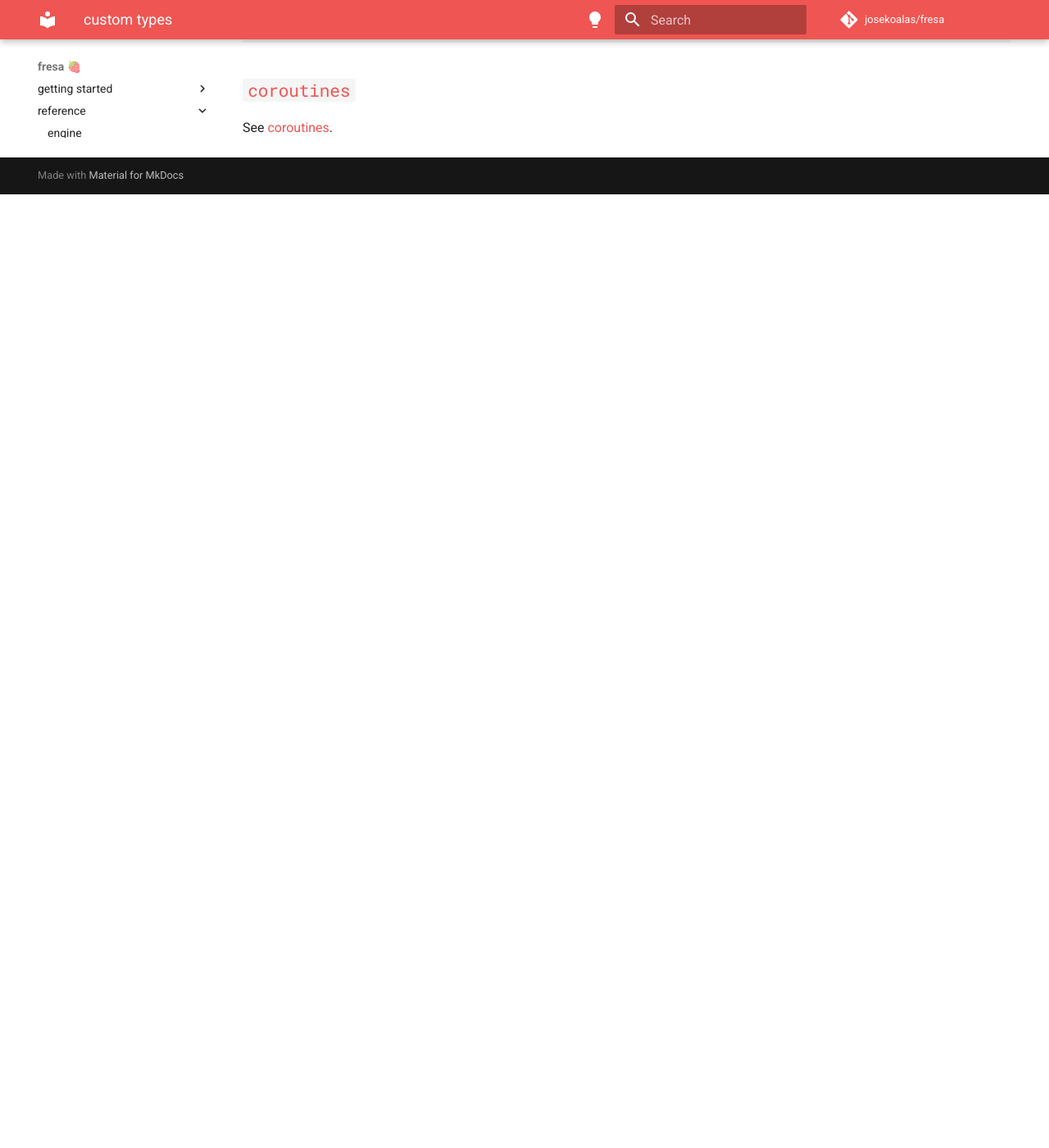
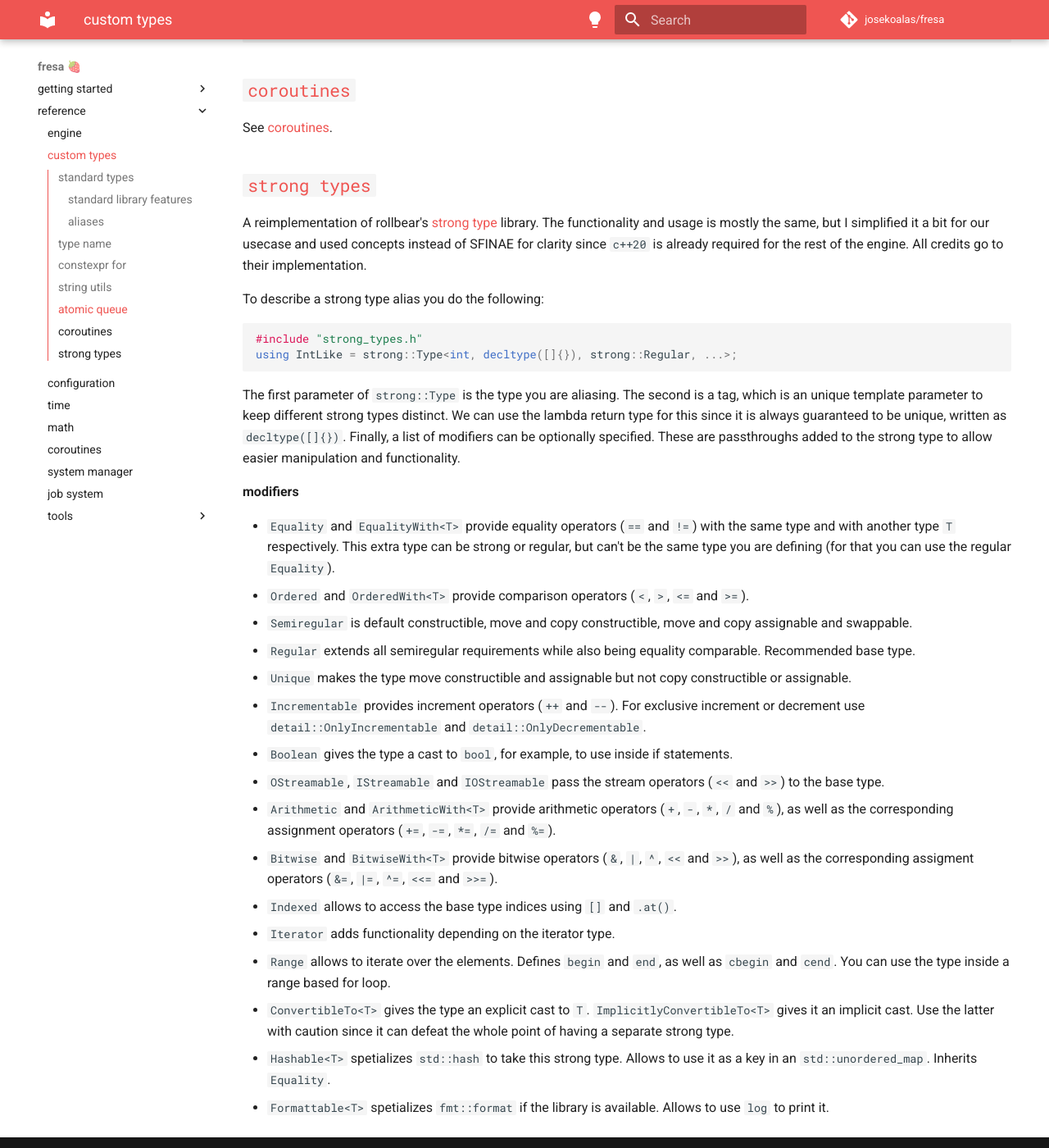
Before and after one commit to eerii/fresa, an MkDocs documentation site: the page built from docs/reference/types.md, in a window 1280 px wide and 1400 px high, scrolled down 5189 px. Shown: the whole window at 82% size. Built offline with MkDocs 1.6.1 and Material for MkDocs 9.7.7, drawn with Linux system fonts in a browser that asks for light colours; comment, search, counter and statistics services are not loaded; the version menu is left out; before the commit the page ends 5426 px from its top, so only the background shows below that; some of the changed text lies outside the part shown.

Commit message:
[0.4.4] Strong Type Documentation 🦉

````diff
--- a/docs/reference/types.md
+++ b/docs/reference/types.md
@@ -216,3 +216,35 @@ queue.clear();
 ## [`coroutines`](https://github.com/josekoalas/fresa/blob/main/types/coroutines.h)
 
 See [coroutines](coroutines.md).
+
+## [`strong types`](https://github.com/josekoalas/fresa/blob/main/types/strong_types.h)
+
+A reimplementation of rollbear's [strong type](https://github.com/rollbear/strong_type) library. The functionality and usage is mostly the same, but I simplified it a bit for our usecase and used concepts instead of SFINAE for clarity since `c++20` is already required for the rest of the engine. All credits go to their implementation.
+
+To describe a strong type alias you do the following:
+
+```cpp
+#include "strong_types.h"
+using IntLike = strong::Type<int, decltype([]{}), strong::Regular, ...>;
+```
+
+The first parameter of `strong::Type` is the type you are aliasing. The second is a tag, which is an unique template parameter to keep different strong types distinct. We can use the lambda return type for this since it is always guaranteed to be unique, written as `decltype([]{})`. Finally, a list of modifiers can be optionally specified. These are passthroughs added to the strong type to allow easier manipulation and functionality.
+
+**modifiers**
+
+- `Equality` and `EqualityWith<T>` provide equality operators (`==` and `!=`) with the same type and with another type `T` respectively. This extra type can be strong or regular, but can't be the same type you are defining (for that you can use the regular `Equality`).
+- `Ordered` and `OrderedWith<T>` provide comparison operators (`<`, `>`, `<=` and `>=`).
+- `Semiregular` is default constructible, move and copy constructible, move and copy assignable and swappable.
+- `Regular` extends all semiregular requirements while also being equality comparable. Recommended base type.
+- `Unique` makes the type move constructible and assignable but not copy constructible or assignable.
+- `Incrementable` provides increment operators (`++` and `--`). For exclusive increment or decrement use `detail::OnlyIncrementable` and `detail::OnlyDecrementable`.
+- `Boolean` gives the type a cast to `bool`, for example, to use inside if statements.
+- `OStreamable`, `IStreamable` and `IOStreamable` pass the stream operators (`<<` and `>>`) to the base type.
+- `Arithmetic` and `ArithmeticWith<T>` provide arithmetic operators (`+`, `-`, `*`, `/` and `%`), as well as the corresponding assignment operators (`+=`, `-=`, `*=`, `/=` and `%=`).
+- `Bitwise` and `BitwiseWith<T>` provide bitwise operators (`&`, `|`, `^`, `<<` and `>>`), as well as the corresponding assigment operators (`&=`, `|=`, `^=`, `<<=` and `>>=`).
+- `Indexed` allows to access the base type indices using `[]` and `.at()`.
+- `Iterator` adds functionality depending on the iterator type.
+- `Range` allows to iterate over the elements. Defines `begin` and `end`, as well as `cbegin` and `cend`. You can use the type inside a range based for loop.
+- `ConvertibleTo<T>` gives the type an explicit cast to `T`. `ImplicitlyConvertibleTo<T>` gives it an implicit cast. Use the latter with caution since it can defeat the whole point of having a separate strong type.
+- `Hashable<T>` spetializes `std::hash` to take this strong type. Allows to use it as a key in an `std::unordered_map`. Inherits `Equality`.
+- `Formattable<T>` spetializes `fmt::format` if the library is available. Allows to use `log` to print it.
````
Also changed, not shown: 2 other files.
